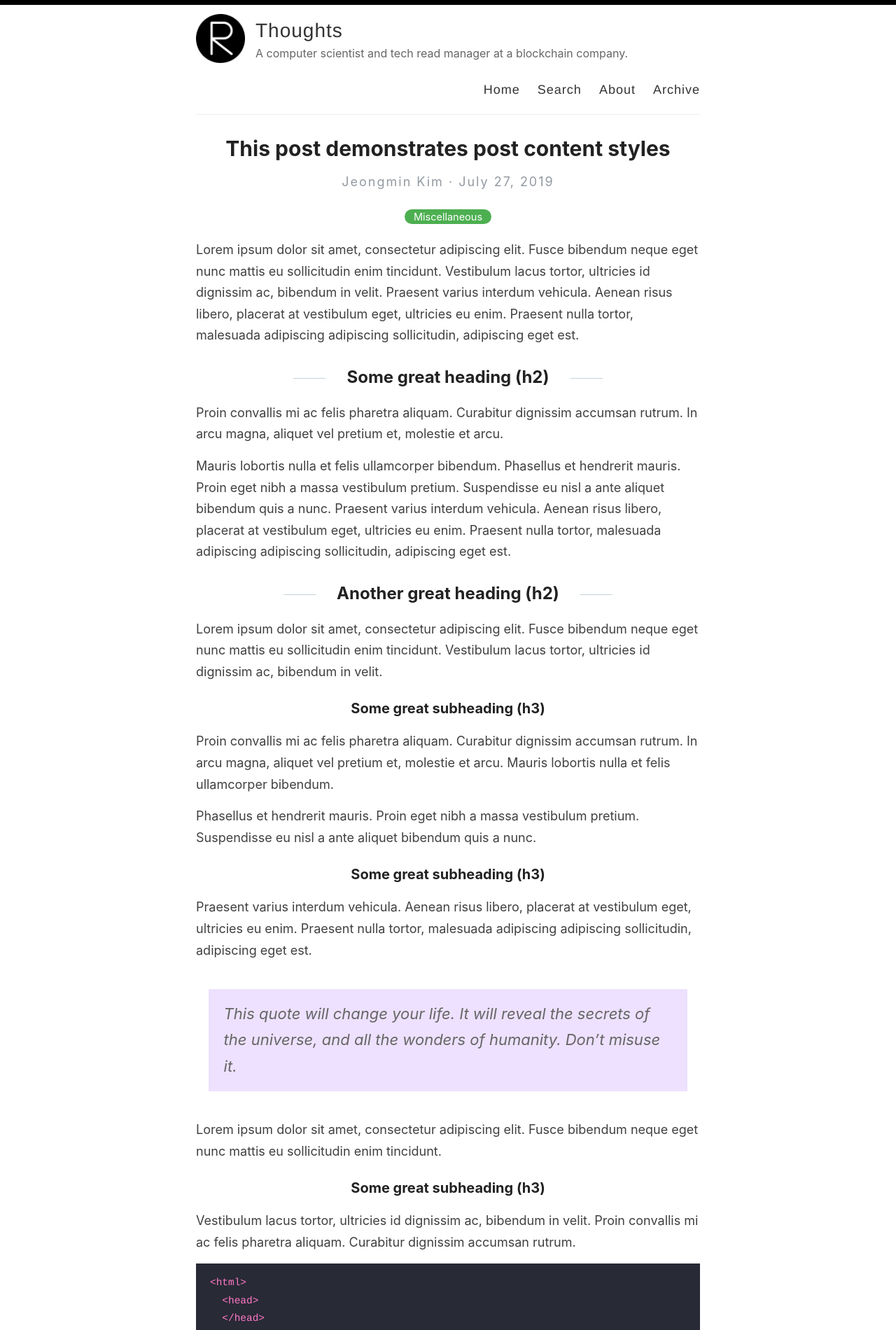
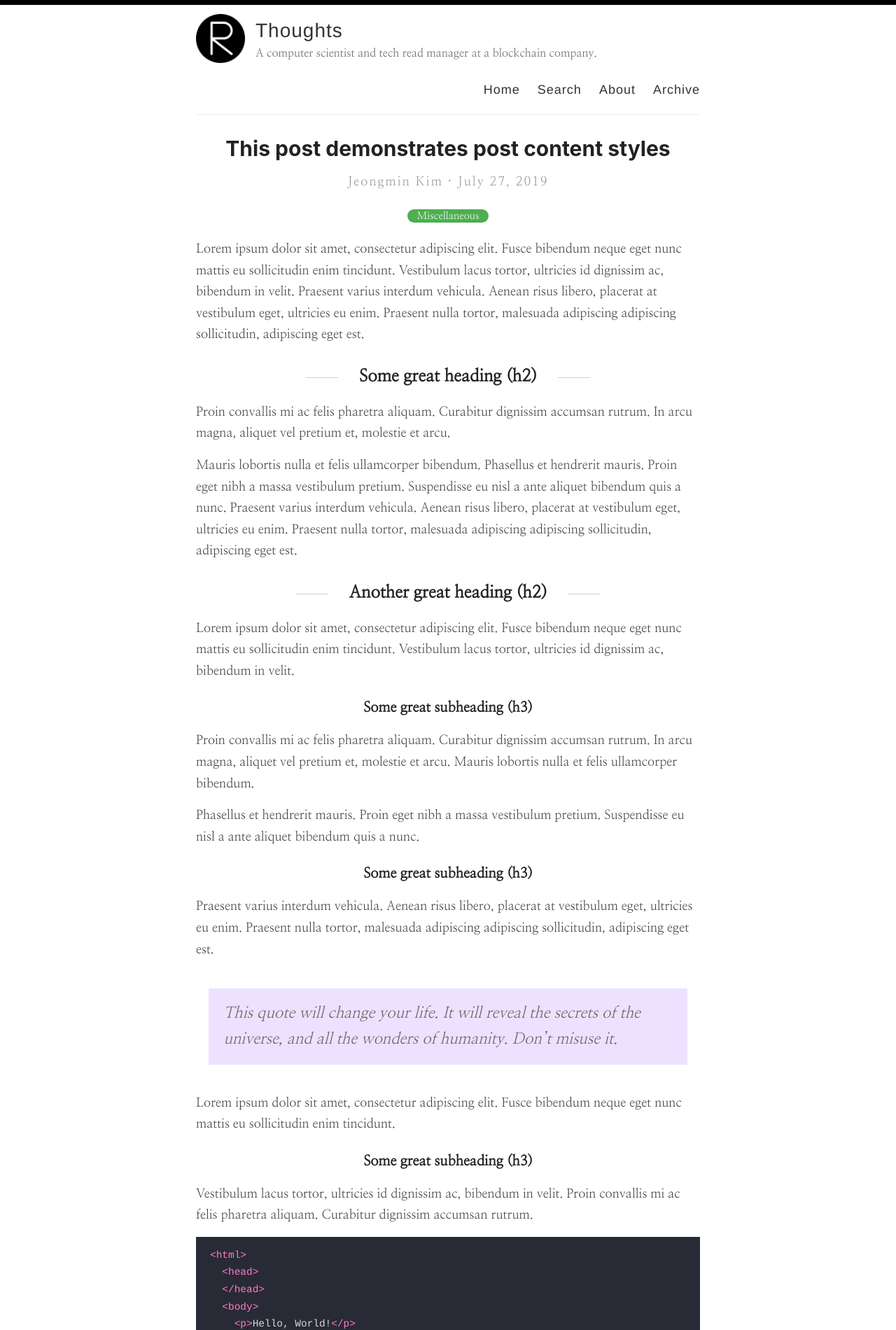
Before and after one commit to appff/appff.github.io, a Jekyll site: the page built from _posts/2019-7-27-this-post-demonstrates-post-content-styles.md, in a window 1280 px wide. Shown: the top 1900 px of the page at 70% size. Built offline with Jekyll 4.4.1, drawn with Linux system fonts in a browser that asks for light colours.

Commit message:
update css

```diff
--- a/assets/style.scss
+++ b/assets/style.scss
@@ -13,7 +13,6 @@
 /* BASE RULES */
 /**************/
 
-@import url('https://fonts.googleapis.com/css?family=Roboto');
 @import url('https://fonts.googleapis.com/css2?family=Nanum+Myeongjo&display=swap');
 
 html {
@@ -23,7 +22,7 @@ html {
 
 body {
   background: #fff;
-  font-family: -system-ui, -apple-system, "Nanum Myeongjo", serif;
+  font-family: "Nanum Myeongjo", serif;
   color: #404040;
   line-height: 1.7;
   font-weight: 400;
@@ -39,7 +38,7 @@ body {
 }
 
 h1, h2, h3, h4, h5, h6 {
-  font-family: -system-ui, -apple-system, BlinkMacSystemFont, "Segoe UI", Roboto, Helvetica, Arial, sans-serif, "Apple Color Emoji", "Segoe UI Emoji", "Segoe UI Symbol";
+  font-family: "Nanum Myeongjo", serif;
   color: $darkerGray;
   font-weight: bold;
 
```
